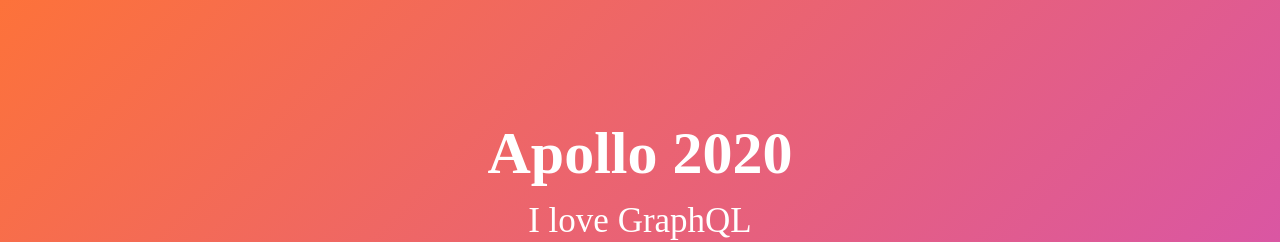
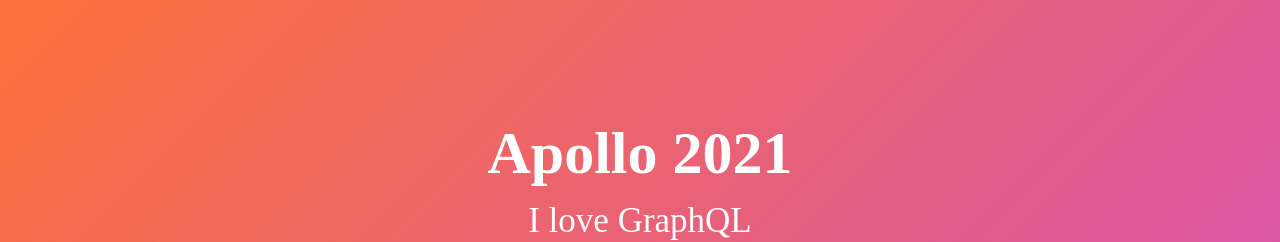
Before and after one commit to zeroaan/graphql_study, a React (Create React App) app in the folder graphql_client/: page / in a window 1280 px wide. Shown: the top 242 px of the page. Built offline with nearby package versions, Linux system fonts and the light colour scheme.

Commit message:
movies list limit & rating

```diff
--- a/graphql_client/src/pages/Home.tsx
+++ b/graphql_client/src/pages/Home.tsx
@@ -5,8 +5,8 @@
 import Movie from "components/Movie"
 
 const GET_MOVIES = gql`
-  {
-    movies {
+  query getMovies($limit: Int, $rating: Float) {
+    movies(limit: $limit, rating: $rating) {
       id
       medium_cover_image
     }
@@ -63,11 +63,13 @@
 `
 
 const Home = () => {
-  const { loading, data } = useQuery(GET_MOVIES)
+  const { loading, data } = useQuery(GET_MOVIES, {
+    variables: { limit: 40, rating: 8.5 },
+  })
   return (
     <Container>
       <Header>
-        <Title>Apollo 2020</Title>
+        <Title>Apollo 2021</Title>
         <Subtitle>I love GraphQL</Subtitle>
       </Header>
       {loading && <Loading>Loading...</Loading>}
```
